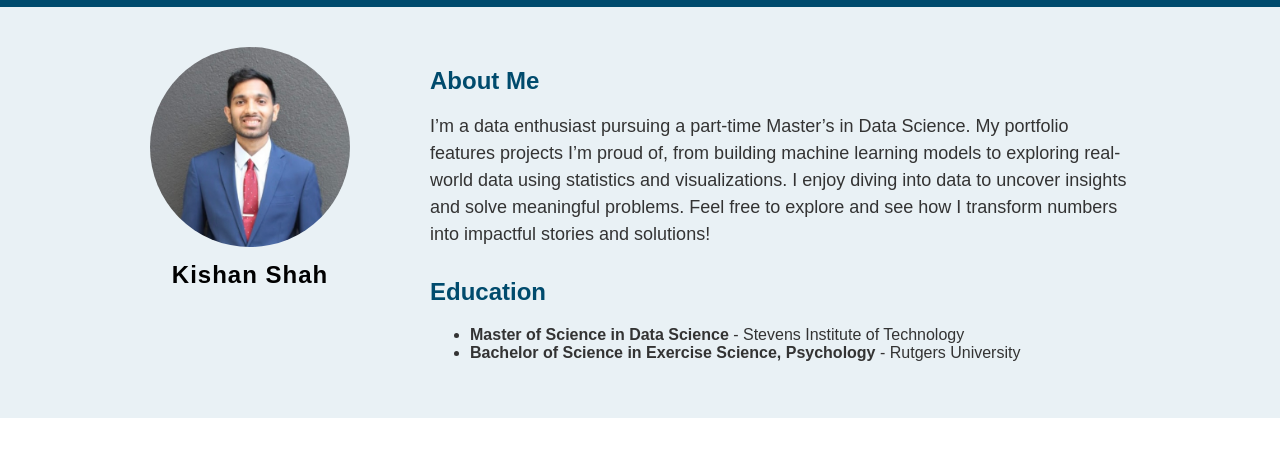
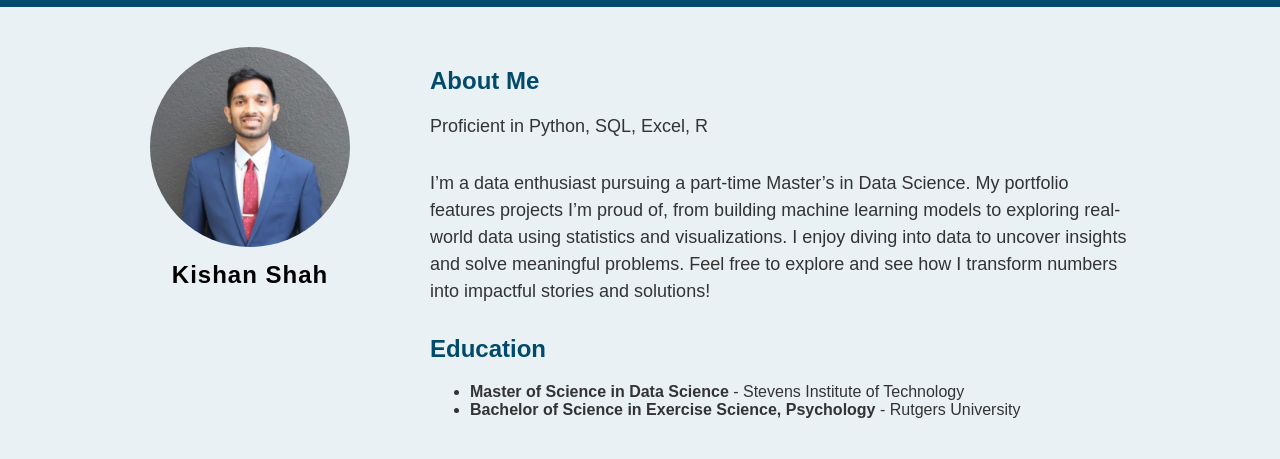
Before and after one commit to kishanshah98/Portfolio, a plain HTML site: page index.html in a window 1280 px wide. Shown: the part 41-500 px from the top of the page. Drawn offline with Linux system fonts and the light colour scheme.

Commit message:
Update index.html

```diff
--- a/index.html
+++ b/index.html
@@ -1,4 +1,4 @@
-<!DOCTYPE html>
+ <!DOCTYPE html>
 <html lang="en">
 <head>
     <meta charset="UTF-8">
@@ -27,6 +27,7 @@
         </div>
         <div class="about-text">
             <h1>About Me</h1>
+            <p>Proficient in Python, SQL, Excel, R</p>
             <p>
                 I’m a data enthusiast pursuing a part-time Master’s in Data Science. My portfolio features
                 projects I’m proud of, from building machine learning models to exploring real-world data using
```
